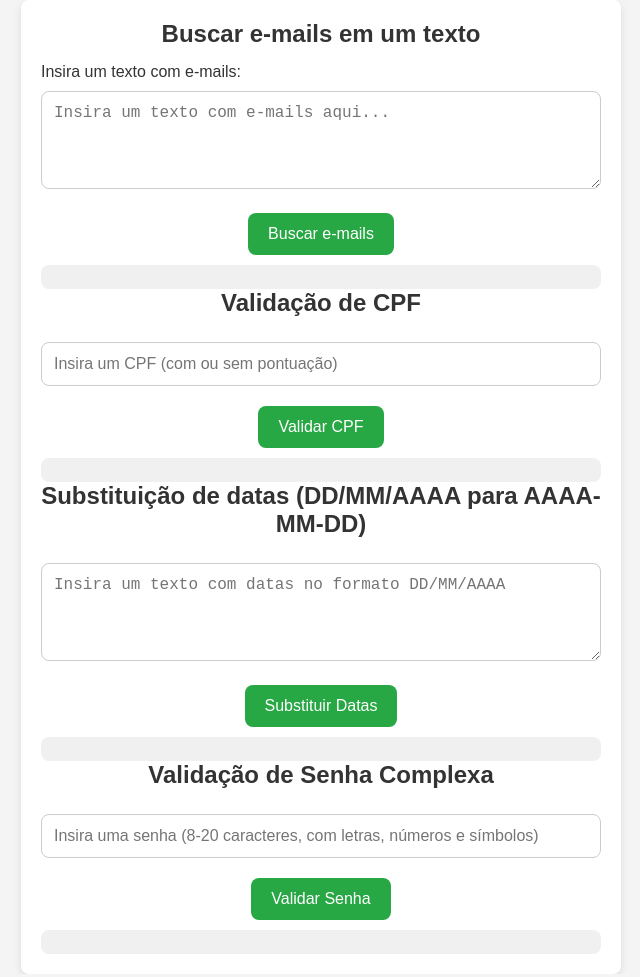
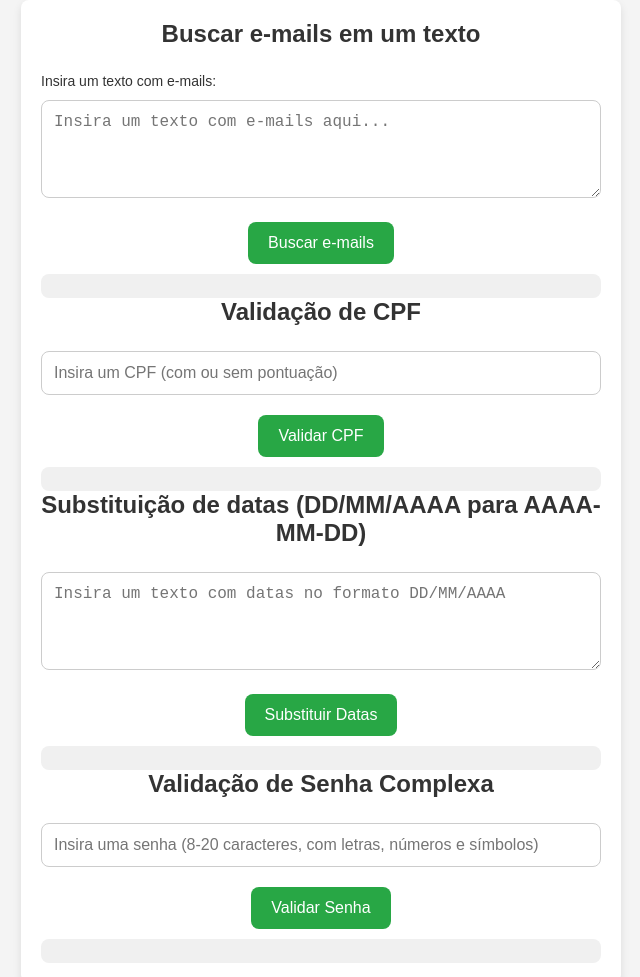
Before and after one commit to ErosMachado/FormularioComRegex, a plain HTML site: page FormWithRegex/index.html in a window 1280 px wide. Shown: the top 977 px of the page, without its empty margins (319-959 px from the left). Drawn offline with Linux system fonts and the light colour scheme.

Commit message:
Update styles.css
label mudança

```diff
--- a/FormWithRegex/styles.css
+++ b/FormWithRegex/styles.css
@@ -83,3 +83,17 @@ button:hover {
   color: red;
   margin-top: 10px;
 }
+
+label {
+  font-size: 14px;
+  display: inline-flex;
+  align-items: center;
+  gap: 5px;
+  margin-top: 10px;
+  cursor: pointer;
+}
+
+input[type="checkbox"] {
+  width: 16px;
+  height: 16px;
+}
```
